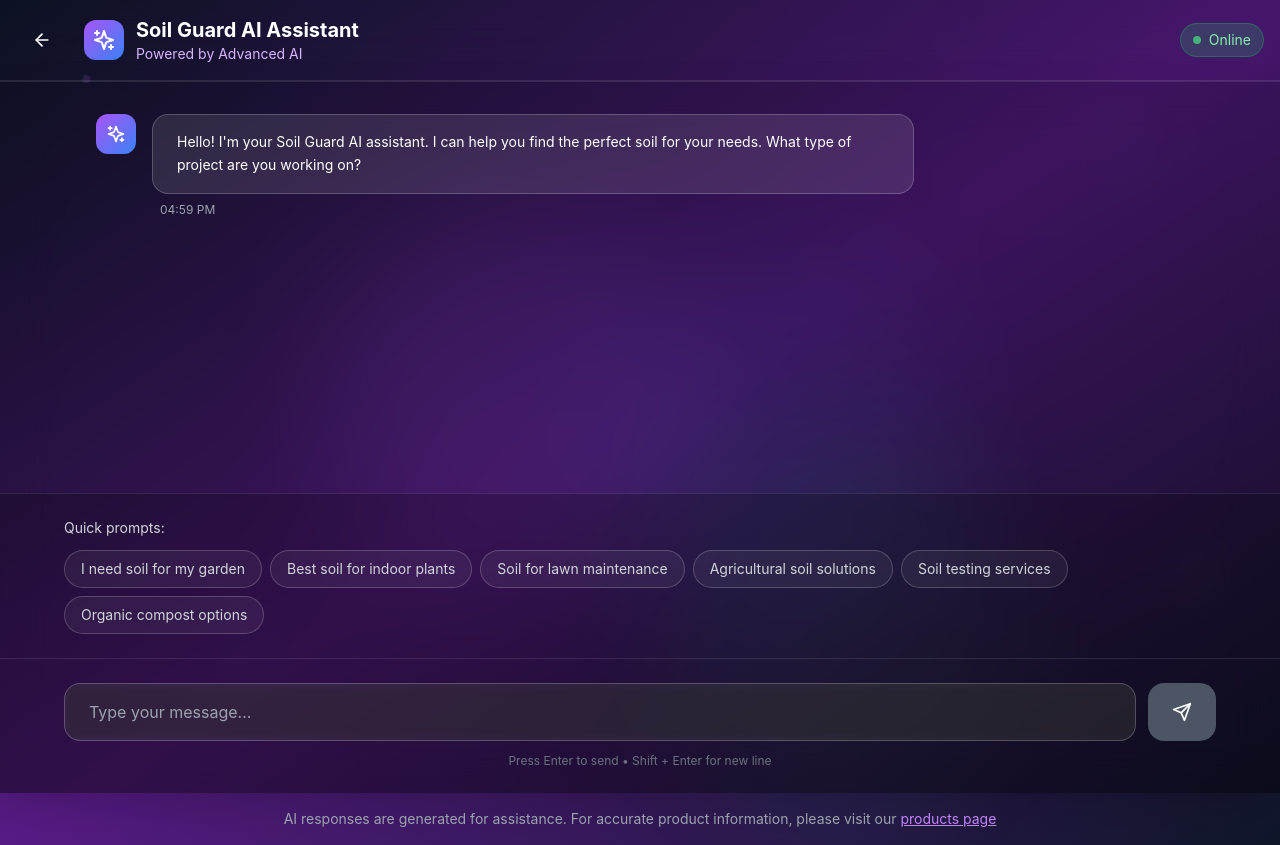
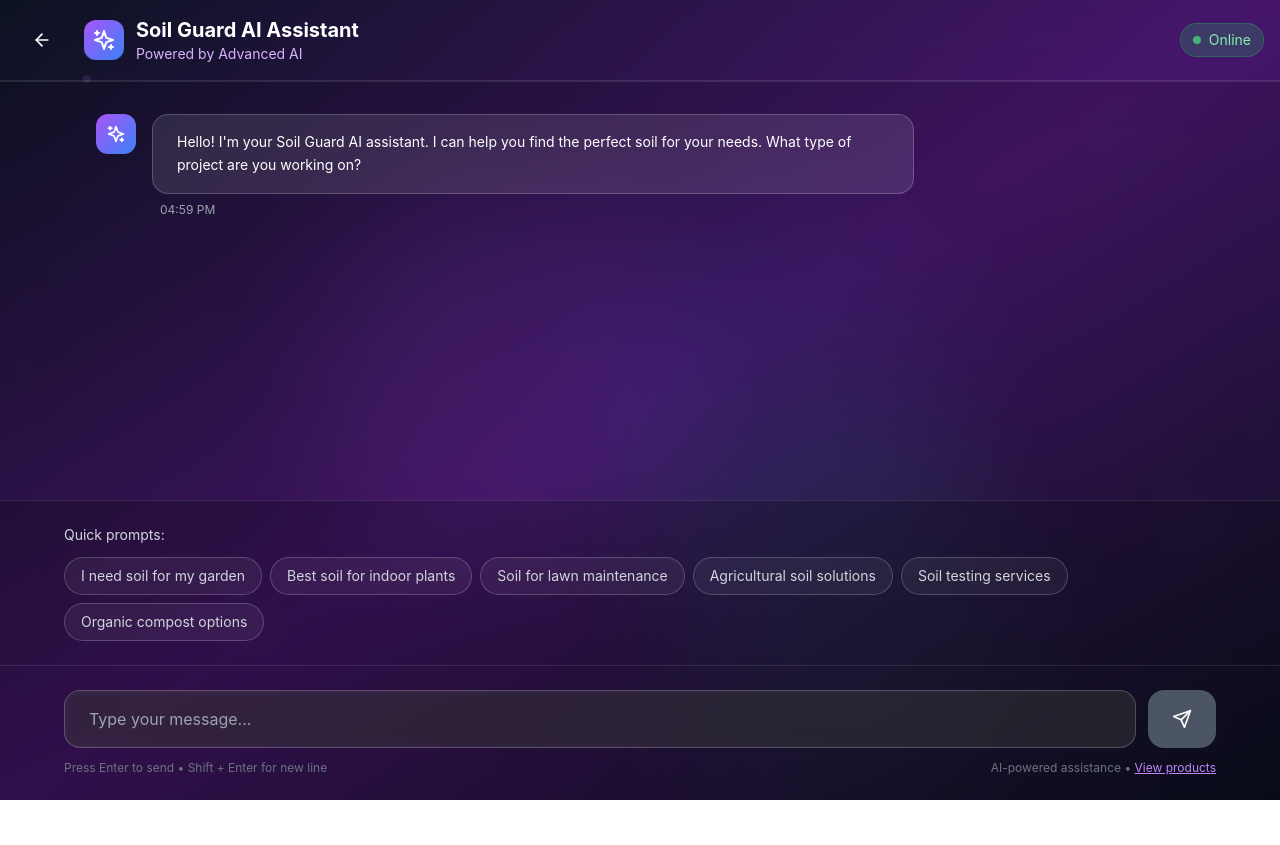
Before and after one commit to ankitsingh794/Soil-Guard, a Next.js app: page /chat in a window 1280 px wide. After the commit the page ends 800 px from the top, so only its background shows below. Built offline with nearby package versions, Linux system fonts and the light colour scheme.

Commit message:
Fix chat page: Perfect fit to screen with no overflow

```diff
--- a/src/app/chat/page.tsx
+++ b/src/app/chat/page.tsx
@@ -116,7 +116,7 @@ export default function ChatPage() {
   };
 
   return (
-    <div className="min-h-screen bg-gradient-to-br from-slate-900 via-purple-900 to-slate-900 relative overflow-hidden">
+    <div className="h-screen bg-gradient-to-br from-slate-900 via-purple-900 to-slate-900 relative overflow-hidden flex flex-col">
       {/* Animated background effects */}
       <div className="absolute inset-0 overflow-hidden pointer-events-none">
         <div className="absolute top-1/4 left-1/4 w-96 h-96 bg-purple-500/20 rounded-full blur-3xl animate-pulse-slow" />
@@ -161,8 +161,8 @@ export default function ChatPage() {
       </header>
 
       {/* Main chat area */}
-      <main className="relative z-10 h-[calc(100vh-88px)]">
-        <div className="h-full flex flex-col bg-black/30 backdrop-blur-xl border-t border-white/10 shadow-2xl overflow-hidden">
+      <main className="relative z-10 flex-1 overflow-hidden">
+        <div className="h-full flex flex-col bg-black/30 backdrop-blur-xl border-t border-white/10 shadow-2xl">
           {/* Messages area */}
           <div className="flex-1 overflow-y-auto px-8 py-8 space-y-6 max-w-6xl mx-auto w-full">
             {messages.map((message) => (
@@ -274,23 +274,21 @@ export default function ChatPage() {
                 )}
               </button>
             </div>
-            <p className="text-xs text-gray-500 mt-3 text-center">
-              Press Enter to send • Shift + Enter for new line
-            </p>
+            <div className="flex items-center justify-between mt-3">
+              <p className="text-xs text-gray-500">
+                Press Enter to send • Shift + Enter for new line
+              </p>
+              <p className="text-xs text-gray-500">
+                AI-powered assistance •{' '}
+                <Link href="/products" className="text-purple-400 hover:text-purple-300 underline">
+                  View products
+                </Link>
+              </p>
+            </div>
             </div>
           </div>
         </div>
       </main>
-
-      {/* Footer info */}
-      <div className="relative z-10 text-center py-4">
-        <p className="text-sm text-gray-400">
-          AI responses are generated for assistance. For accurate product information, please visit our{' '}
-          <Link href="/products" className="text-purple-400 hover:text-purple-300 underline">
-            products page
-          </Link>
-        </p>
-      </div>
     </div>
   );
 }
```
